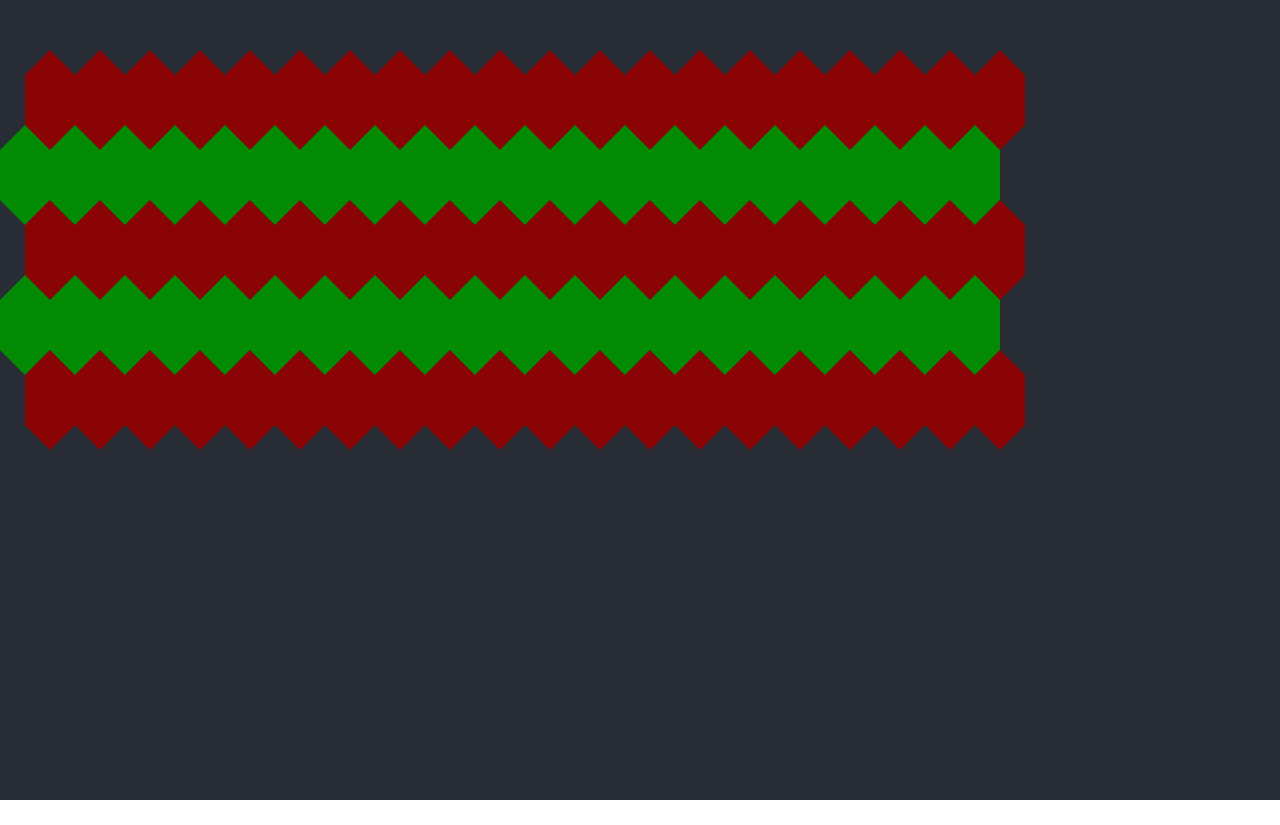
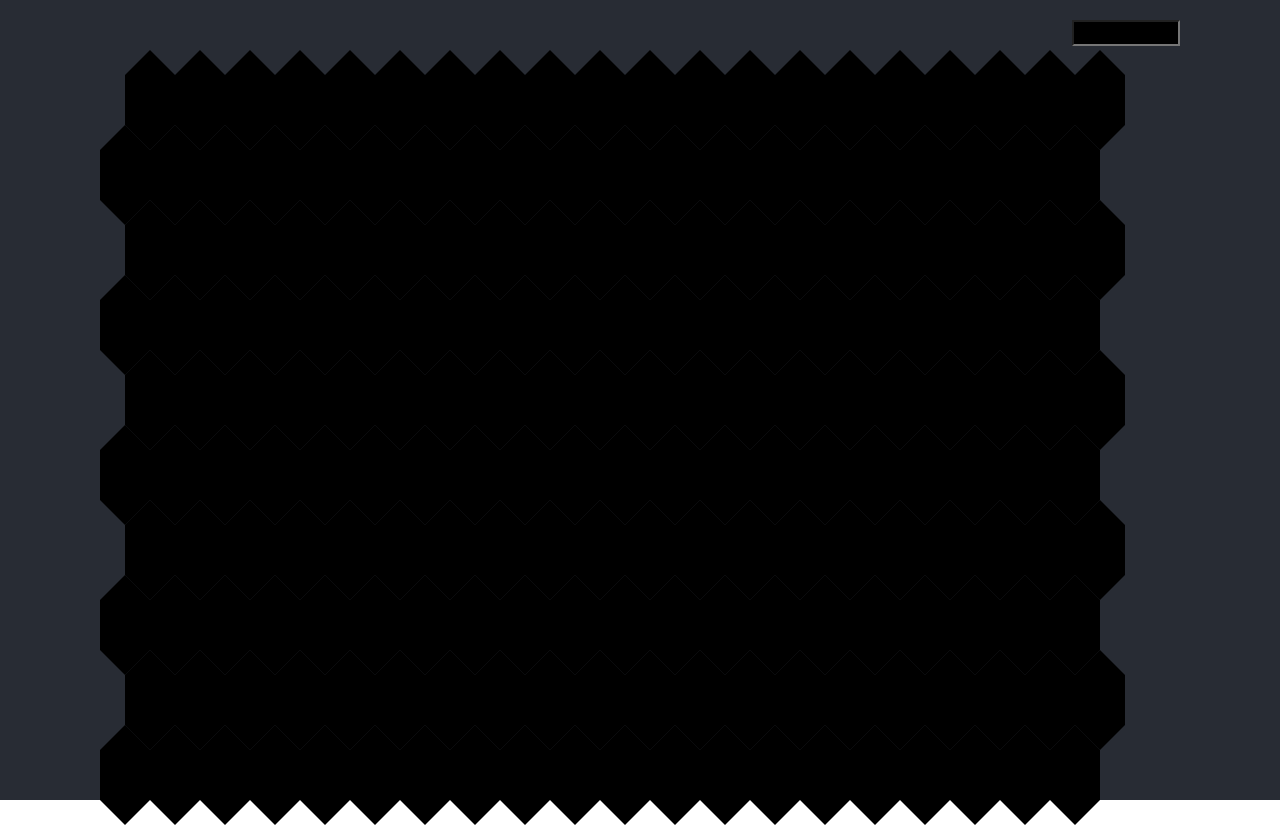
Before and after one commit to ericcarmi/hexagonal-cellular-automata, a React (Create React App) app: page / in a window 1280 px wide. Before the commit the page ends 800 px from the top, so only its background shows below. Built offline with nearby package versions, Linux system fonts and the light colour scheme.

Commit message:
not much difference...

```diff
--- a/src/App.tsx
+++ b/src/App.tsx
@@ -1,38 +1,77 @@
 import styled from 'styled-components';
 import './App.css';
+import {useState} from 'react';
+import {Hexagons} from './Hexagon';
 
 const hexsize = 100;
 const colors = ['rgba(150,0,0,0.9)','rgba(0,150,0,0.9)']
 
+/*
+useState hooks are needed to update through style={{}} in html return without 200+ render warning
+so the selectors aren't used in the styled button, which is kind of annoying
+maybe they just need to be two different things, don't control the color with hooks, but keep the hooks anyway
+2 representations for the same thing, is there a way to guarantee they are in sync?
+
+but what selectors will set the hovered ones to active when the mouse is down?
+
+problem with useState is because onMouseEnter is changing all of them
+just make an array, they all have different colors
+---
+
+almost working but it only updates after mouseup, even without using mouseup/down logic
+might need to put the updateColor functionality inside useEffect with a callback?
+wtf is the point of the hooks then if you have to use a separate callback, they are supposed to update as is
+---
+moved to its own component still nothing
+is it because the style doesn't get updated? from the log, it's clear that the state variable is updated
+passing to styled.div works though
+
+
+*/
+
+
+
 function App() {
+const [backgroundColor, setBackgroundColor] = useState<string[]>(Array(25).fill('black'));
+const [isMouseDown, setMouseDown] = useState(false);
+const [isMouseOver, setMouseOver] = useState(Array(25).fill(false));
+
+
+
+const [isActive, setActive] = useState<boolean[]>(Array(25).fill(false));
+
+const updateColor = (id:number, newcolor:string) => {
+  const r = backgroundColor;
+  r[id] = newcolor;
+  setBackgroundColor(r);
+  const q = isActive;
+    q[id] = newcolor == 'white' ? true : false;
+    setActive(q);
+  console.log(isActive);
+}
+
+
+
   return (
-    <div className="App">
+    <div className="App" onMouseDown={() => setMouseDown(true)} onMouseUp={() => setMouseDown(false)}>
       <header className="App-header">
-        {[...Array(20)].map((x, i) =>
-          [...Array(5)].map((y,j) =>
-          <Hexagon left={i*50 - (j%2) * 25} top={75*(j+1)} background={colors[j%2]}/>
-    ))}
+    <Hexagons isMouseDown={isMouseDown}/>
+      <Rules/>
      </header>
 
     </div>
   );
 }
 
-const Hexagon = styled.button.attrs((props : {top : number, left : number, background : string}) => props)`
+
+const Rules = styled.input`
   position: absolute;
-  width: ${hexsize}px;
-  height: 50px;
-  background: ${props => props.background};
-  border: none;
-  outline: none;
-  top: calc(${props => props.top} * 1px);
-  left: calc(${props => props.left} * 1px);
-  clip-path: polygon(0% 50%, 25% 0%, 75% 0%, 100% 50%, 75% 100%, 25% 100%);
-transform: rotateZ(90deg);
-  &:active {
-    filter: hue-rotate(30deg);
-  }
+  width: 100px;
+  height: 20px;
+  right: 100px;
+  top: 20px;
+  background: black;
+  color: white;
 `
 
-
 export default App;
--- /dev/null
+++ b/src/Hexagon.tsx
@@ -0,0 +1,98 @@
+import styled from 'styled-components';
+import {useState, useEffect} from 'react';
+
+const hexsize = 100;
+const colors = ['rgba(150,0,0,0.9)','rgba(0,150,0,0.9)']
+
+
+interface IHexagons {
+  isMouseDown:boolean,
+}
+
+
+export const Hexagons = ({isMouseDown}:IHexagons) => {
+
+  const numrows = 20;
+  const numcols = 10;
+  const numhex = numcols * numrows;
+
+const [backgroundColor, setBackgroundColor] = useState<string[]>(Array(numhex).fill('black'));
+const [isActive, setActive] = useState<boolean[]>(Array(numhex).fill(false));
+
+const updateColor = (id:number, newcolor:string) => {
+  const r = backgroundColor;
+  r[id] = newcolor;
+  setBackgroundColor(r);
+  const q = isActive;
+    q[id] = newcolor == 'white' ? true : false;
+    setActive(q);
+}
+
+  return(
+      <Grid>
+        {[...Array(numrows)].map((x, i) =>
+          [...Array(numcols)].map((y, j) =>
+          <Hexagon key={i*numcols+j} left={100+i*50 - (j%2) * 25} top={75*(j+1)}
+            style={{background: backgroundColor[i*numcols+j]}}
+            onMouseDown={(e) => {if(e.shiftKey){
+                      updateColor(i*numcols+j, 'black');
+                    }
+                    else {
+                      updateColor(i*numcols+j, 'white');
+                    }
+                  }}
+            onMouseEnter={(e) => {
+                  if(isMouseDown){
+                    if(e.shiftKey){
+                      updateColor(i*numcols+j, 'black');
+
+                    }
+                    else {
+                      updateColor(i*numcols+j, 'white');
+                    }
+                  }
+            }}
+            onMouseMove={(e) => {
+                  if(isMouseDown){
+                    if(e.shiftKey){
+                      updateColor(i*numcols+j, 'black');
+                    }
+                    else {
+                      updateColor(i*numcols+j, 'white');
+                    }
+                  }
+            }}
+
+          />
+    ))}
+    </Grid>
+  );
+}
+
+
+
+const Hexagon = styled.div.attrs((props : {top : number, left : number, background : string, mousedown : boolean, isactive : boolean}) => props)`
+  position: absolute;
+  width: ${hexsize}px;
+  background: ${props => props.background};
+  height: 50px;
+  border: none;
+  outline: none;
+  top: calc(${props => props.top} * 1px);
+  left: calc(${props => props.left} * 1px);
+  clip-path: polygon(0% 50%, 25% 0%, 75% 0%, 100% 50%, 75% 100%, 25% 100%);
+  transform: rotateZ(90deg);
+
+  &:hover{
+    background: ${props => props.mousedown ? 'white' : 'red'};
+  }
+
+  &:active{
+
+  background: ${props => props.isactive ? 'white' : 'black'};
+  }
+
+`
+
+const Grid = styled.div`
+`
```
Also changed, not shown: tsconfig.json (added, +26 -0 lines).
